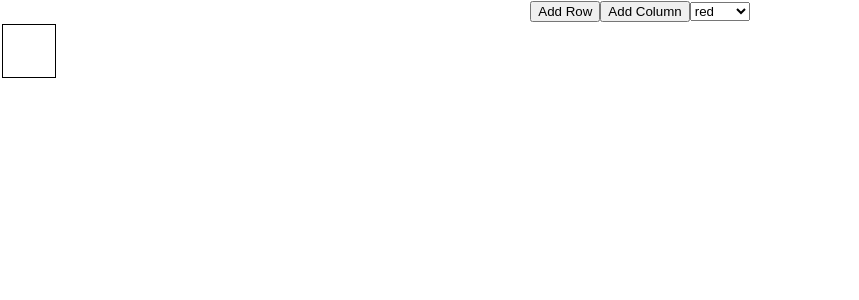
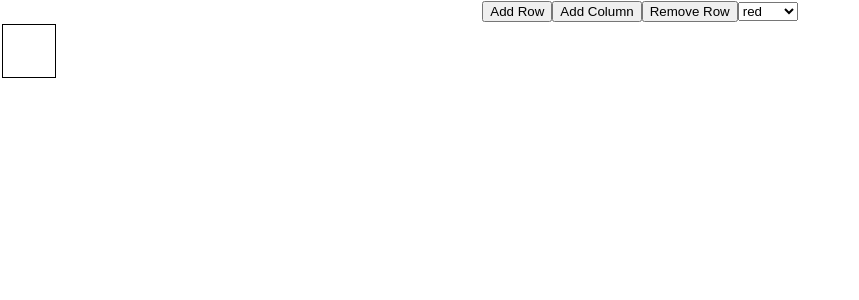
Before and after one commit to Valentine-S/React-GridMaker, a React (Create React App) app in the folder react-grid/: page / in a window 1280 px wide. Shown: the top 300 px of the page, without its empty margins (0-859 px from the left). Built offline with nearby package versions, Linux system fonts and the light colour scheme.

Commit message:
added removeRow

```diff
--- a/react-grid/src/components/Table.js
+++ b/react-grid/src/components/Table.js
@@ -24,6 +24,14 @@ class Table extends Component {
     });
   }
 
+  removeRow = () => {
+    this.setState(state => {
+      if(state.numRows > 0){
+        return {numRows: state.numRows - 1}
+      }
+    });
+  }
+
   handleColorChange = (event) => {
     this.setState({selectedColor: event.target.value});
   }
@@ -43,6 +51,7 @@ class Table extends Component {
       <div>
         <button onClick={this.addRow}>Add Row</button>
         <button onClick={this.addColumn}>Add Column</button>
+        <button onClick={this.removeRow}>Remove Row</button>
         <select onChange={this.handleColorChange}>
           <option value="red">red</option>
           <option value="blue">blue</option>
```
Also changed, not shown: 1 other file (tests, documents, lock files or other folders).
